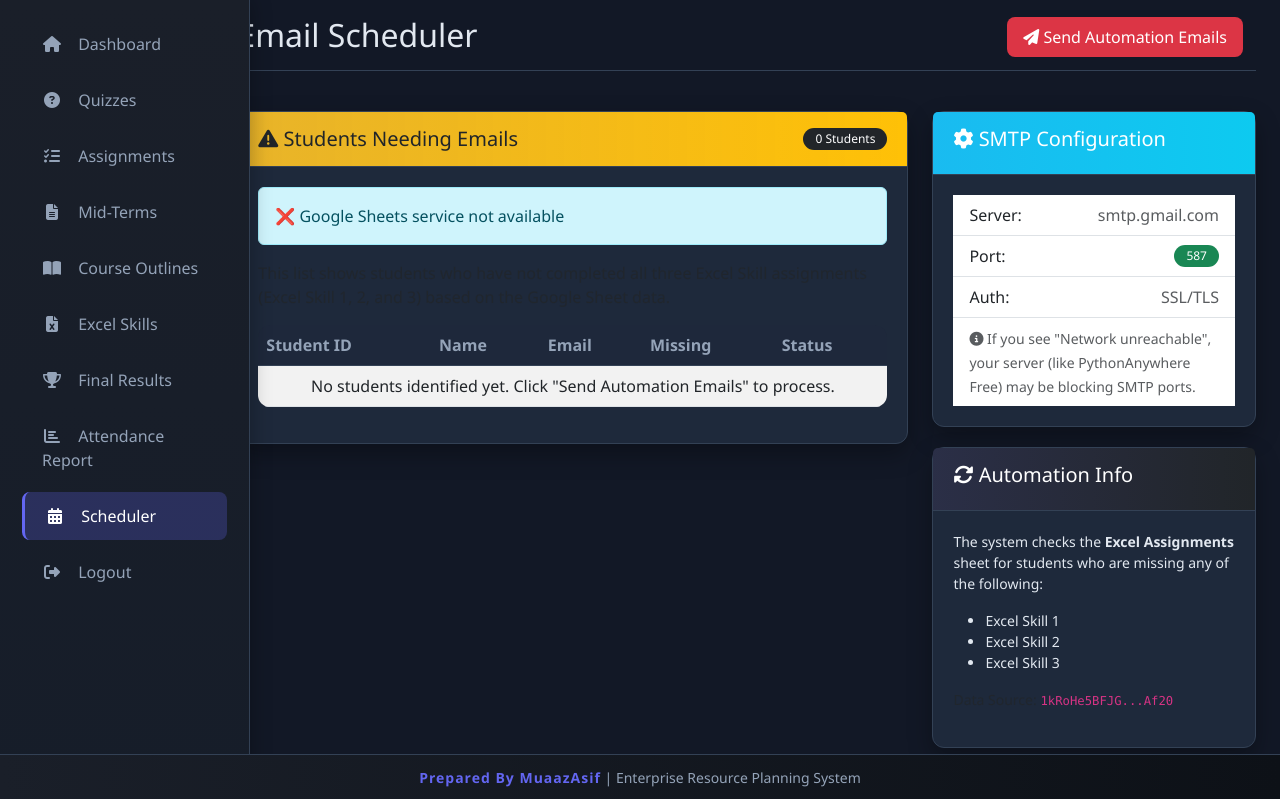
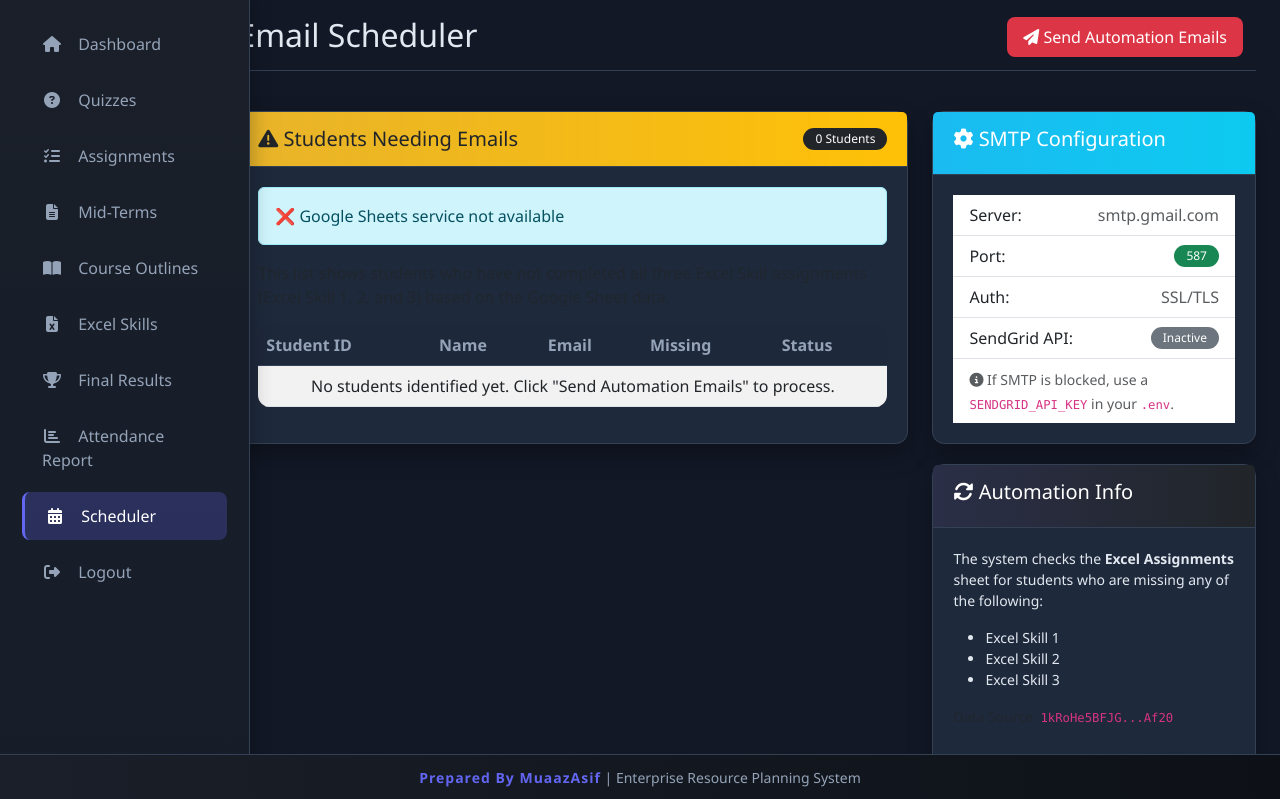
Before and after one commit to muaazasif/academic-erp-system, a Flask app: page /admin/scheduler in a window 1280 px wide. Shown: the top 799 px of the page. Run offline with Flask 3, Linux system fonts and the light colour scheme; the visitor is signed in with stand-in values (Sample User, id 1).

Commit message:
feat: Add SendGrid API support to bypass SMTP blocks on restricted networks

```diff
--- a/app.py
+++ b/app.py
@@ -2493,8 +2493,52 @@ def admin_scheduler_run():
         app_password = os.getenv('APP_PASSWORD')
         smtp_server = os.getenv('SMTP_SERVER', 'smtp.gmail.com')
         smtp_port = int(os.getenv('SMTP_PORT', 587))
+        sendgrid_api_key = os.getenv('SENDGRID_API_KEY')
 
         students_emailed = 0
+
+        # Method 1: Try SendGrid API (Best for blocked networks like PythonAnywhere Free)
+        if sendgrid_api_key:
+            print("🚀 Attempting to send via SendGrid API...")
+            try:
+                for student in students_needing_email:
+                    student_name = student['name']
+                    student_email = student['email']
+                    missing = student['missing']
+
+                    if not student_email or "@" not in student_email:
+                        continue
+
+                    url = "https://api.sendgrid.com/v3/mail/send"
+                    headers = {
+                        "Authorization": f"Bearer {sendgrid_api_key}",
+                        "Content-Type": "application/json"
+                    }
+                    data = {
+                        "personalizations": [{"to": [{"email": student_email}]}],
+                        "from": {"email": sender_email, "name": "ERP Admin"},
+                        "subject": f"Action Required: Incomplete Excel Assignments - {student_name}",
+                        "content": [{
+                            "type": "text/plain",
+                            "value": f"Dear {student_name},\n\nOur records show that you have not completed all required Excel Skill assignments.\nMissing assignments: {', '.join(missing)}\n\nPlease complete them as soon as possible.\n\nRegards,\nAdmin Team"
+                        }]
+                    }
+                    response = requests.post(url, headers=headers, json=data)
+                    if response.status_code in [200, 201, 202]:
+                        students_emailed += 1
+                    else:
+                        print(f"❌ SendGrid error for {student_email}: {response.text}")
+
+                if students_emailed > 0:
+                    flash(f"✅ Successfully sent {students_emailed} emails via SendGrid API.")
+                    return render_template('admin_scheduler.html', students_needing_email=students_needing_email)
+                else:
+                    flash("⚠️ SendGrid API was used but no emails were successfully sent.")
+                    return redirect(url_for('admin_scheduler'))
+            except Exception as sg_e:
+                print(f"❌ SendGrid API failed: {sg_e}. Falling back to SMTP...")
+
+        # Method 2: Fallback to SMTP (Original logic)
         server = None
         try:
             print(f"🔗 Connecting to SMTP server {smtp_server}:{smtp_port}...")
--- a/templates/admin_scheduler.html
+++ b/templates/admin_scheduler.html
@@ -94,9 +94,17 @@
                                 <li class="list-group-item d-flex justify-content-between align-items-center">
                                     Auth: <span class="text-muted">SSL/TLS</span>
                                 </li>
+                                <li class="list-group-item d-flex justify-content-between align-items-center">
+                                    SendGrid API:
+                                    {% if config.get('SENDGRID_API_KEY') %}
+                                        <span class="badge bg-success">Active</span>
+                                    {% else %}
+                                        <span class="badge bg-secondary">Inactive</span>
+                                    {% endif %}
+                                </li>
                                 <li class="list-group-item">
                                     <small class="text-muted">
-                                        <i class="fas fa-info-circle"></i> If you see "Network unreachable", your server (like PythonAnywhere Free) may be blocking SMTP ports.
+                                        <i class="fas fa-info-circle"></i> If SMTP is blocked, use a <code>SENDGRID_API_KEY</code> in your <code>.env</code>.
                                     </small>
                                 </li>
                             </ul>
```
